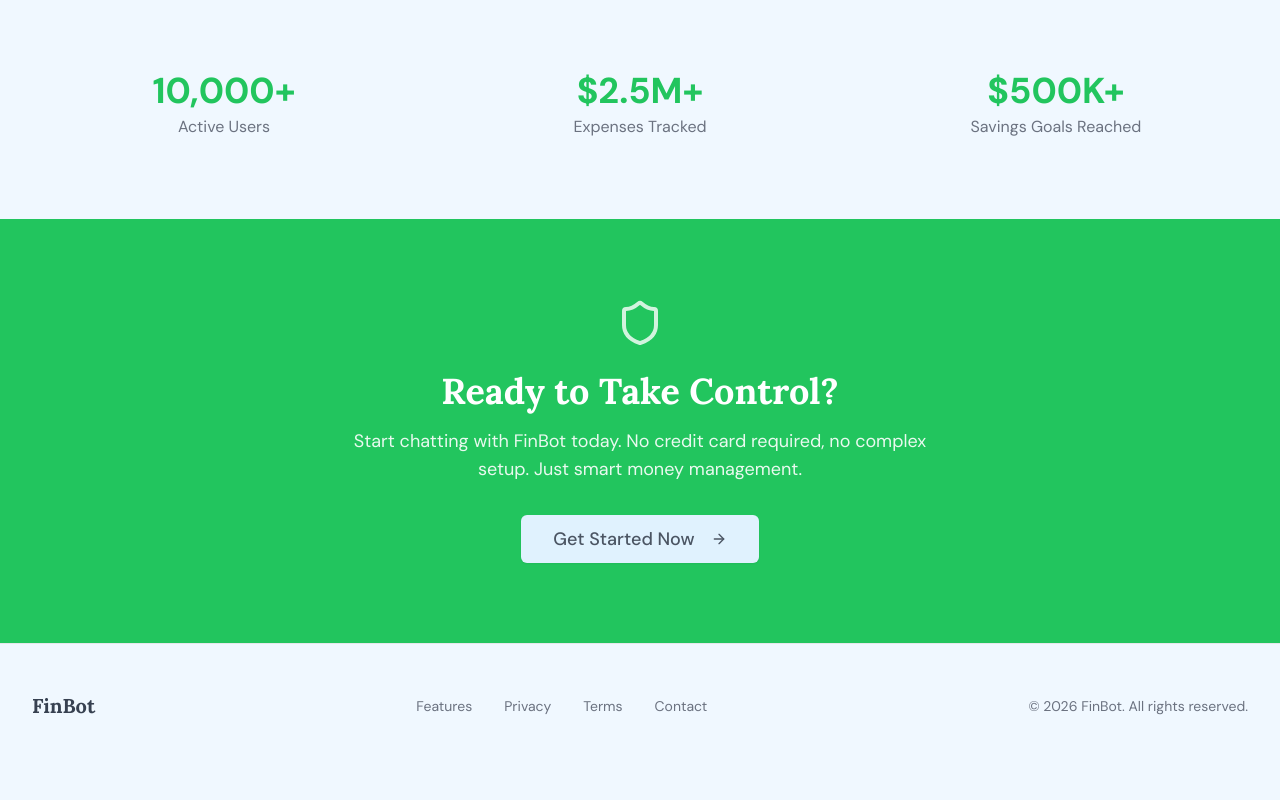
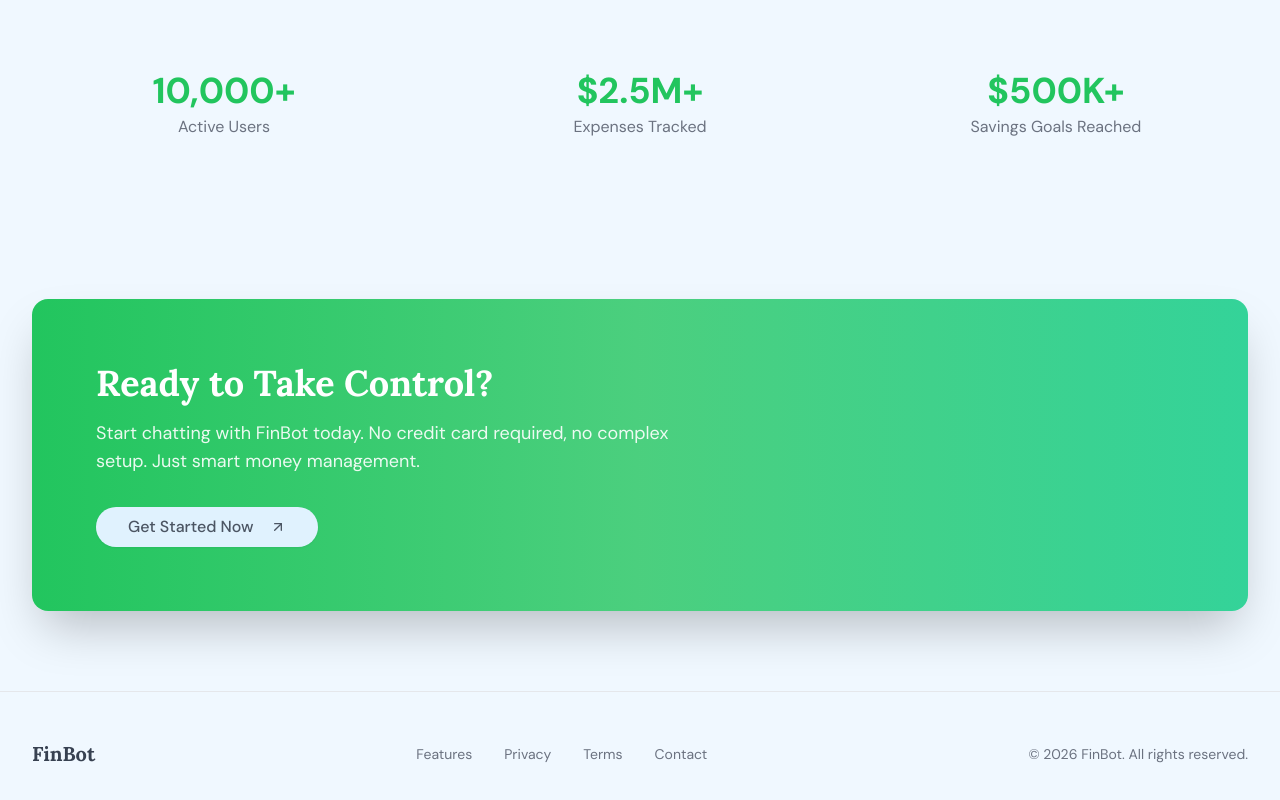
Before and after one commit to Dominion116/frontend, a Next.js app: page / in a window 1280 px wide. Shown: the part 2010-2810 px from the top of the page. Before the commit the page ends 2778 px from the top, so only its background shows below. Built offline with nearby package versions, Linux system fonts and the light colour scheme.

Commit message:
feat: enhance CTA section with new layout and gradient background

```diff
--- a/src/app/page.tsx
+++ b/src/app/page.tsx
@@ -8,11 +8,9 @@ import {
   PiggyBank,
   BarChart3,
   MessageSquare,
-  ArrowRight,
   ArrowUpRight,
   CirclePlay,
   TrendingUp,
-  Shield,
 } from "lucide-react";
 
 export default function LandingPage() {
@@ -163,13 +161,13 @@ export default function LandingPage() {
       </section>
 
       {/* CTA Section */}
-      <section className="py-20 bg-primary text-primary-foreground">
-        <div className="max-w-4xl mx-auto px-4 text-center">
-          <Shield className="h-12 w-12 mx-auto mb-6 opacity-80" />
-          <h2 className="text-3xl sm:text-4xl font-bold mb-4 font-serif">
+      <section className="py-20">
+        <div className="max-w-7xl mx-auto px-4 sm:px-6 lg:px-8">
+          <div className="rounded-2xl bg-gradient-to-r from-primary via-primary/80 to-emerald-400 p-8 md:p-12 lg:p-16 shadow-2xl">
+            <h2 className="text-3xl sm:text-4xl font-bold mb-4 font-serif text-primary-foreground">
               Ready to Take Control?
             </h2>
-          <p className="text-lg opacity-90 mb-8 max-w-xl mx-auto">
+            <p className="text-lg text-primary-foreground/90 mb-8 max-w-xl">
               Start chatting with FinBot today. No credit card required, no complex
               setup. Just smart money management.
             </p>
@@ -177,12 +175,13 @@ export default function LandingPage() {
               <Button
                 size="lg"
                 variant="secondary"
-              className="text-lg px-8 py-6"
+                className="rounded-full text-base"
               >
                 Get Started Now
-              <ArrowRight className="ml-2 h-5 w-5" />
+                <ArrowUpRight className="ml-2 h-5 w-5" />
               </Button>
             </Link>
+          </div>
         </div>
       </section>
 
```
Lines whose indentation alone changed are shown as unchanged.
